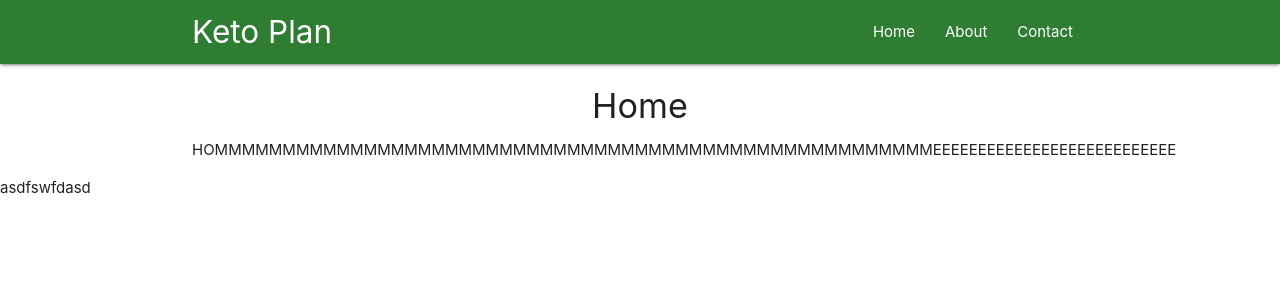
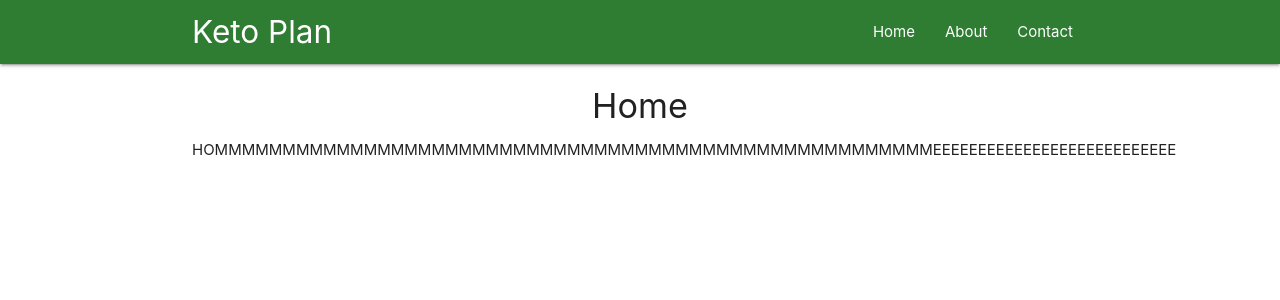
Before and after one commit to jamoreno1965/Keto-Prjoect, a React (Create React App) app in the folder keto-project/: page / in a window 1280 px wide. Shown: the top 300 px of the page. Built offline with nearby package versions, Linux system fonts and the light colour scheme.

Commit message:
updateing

```diff
--- a/keto-project/src/App.js
+++ b/keto-project/src/App.js
@@ -11,7 +11,6 @@ class App extends Component {
        <Navbar/>
        <Route path='/' component={Home}/>
       </div>
-      <p>asdfswfdasd</p>
       </BrowserRouter>
     );
   }
```
